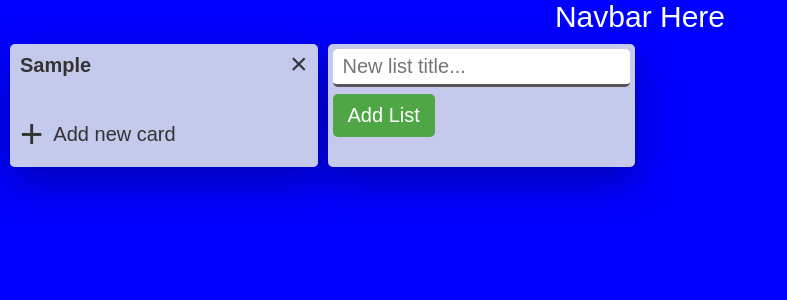
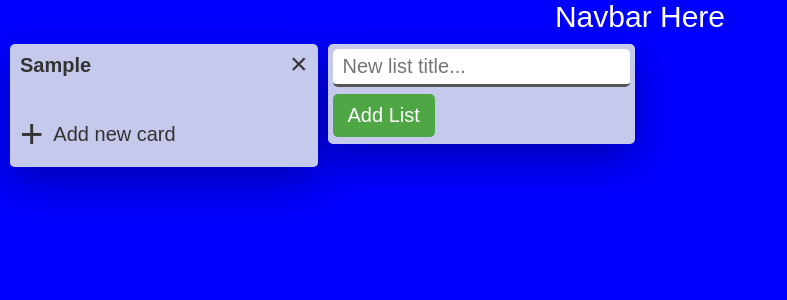
Before and after one commit to edjunma/v11-geckos-team-03, a React (Create React App) app: page / in a window 1280 px wide. Both pictures are taken after typing "Sample" into the empty fields and a click on the input "Add List". Shown: the top 300 px of the page, without its empty margins (0-787 px from the left). Built offline with nearby package versions, Linux system fonts and the light colour scheme.

Commit message:
Test height independence

```diff
--- a/src/components/AddList.js
+++ b/src/components/AddList.js
@@ -1,8 +1,30 @@
 import React from "react";
 
 class AddList extends React.Component {
-  state = { listTitle: "", inputValid: false, borderColor: "#555" };
+  constructor(props) {
+    super(props);
+    this.state = {
+      listTitle: "",
+      inputValid: false,
+      borderColor: "#555"
+      //spans: 0
+    };
+    //this.addListRef = React.createRef();
+  }
 
+  /*
+  componentDidMount() {
+    this.addListRef.current.addEventListener("load", this.setSpans);
+  }
+
+  setSpans = () => {
+    const height = this.addListRef.current.clientHeight;
+
+    const spans = Math.ceil(height / 10);
+
+    this.setState({ spans: spans });
+  };
+ */
   onFormSubmit = event => {
     event.preventDefault();
 
@@ -56,7 +78,11 @@ class AddList extends React.Component {
 
   render() {
     return (
-      <div className="addList">
+      <div
+        className="addList"
+        //ref={this.addListRef}
+        //style={{ gridRowEnd: `span ${this.state.spans}` }}
+      >
         <div className="addList__form">
           <form onSubmit={this.onFormSubmit} className="form">
             <div className="form__group">
--- a/src/components/List.js
+++ b/src/components/List.js
@@ -4,7 +4,32 @@ import Card from "./Card";
 import React from "react";
 
 class List extends React.Component {
-  state = { cards: [] };
+  constructor(props) {
+    super(props);
+    this.state = {
+      cards: []
+      //spans: 0
+    };
+    //this.listRef = React.createRef();
+  }
+  /*
+  // Element height handlers
+  componentDidMount() {
+    //this.setSpans();
+    //this.listRef.current.addEventListener("load", this.setSpans);
+    this.listRef.current.addEventListener("submit", this.setSpans);
+  }
+
+  setSpans = () => {
+    const height = this.listRef.current.clientHeight;
+    console.log(height);
+
+    const spans = Math.ceil(height / 20) + 1;
+    console.log(spans);
+
+    this.setState({ spans: spans });
+  };
+  */
 
   removeList = () => {
     this.props.remove(this.props.listTitle);
@@ -27,14 +52,18 @@ class List extends React.Component {
         <Card
           key={card.title}
           cardTitle={card.title}
-          //remove={this.removeList}
+          //remove={this.removeCard}
         />
       );
     });
 
   render() {
     return (
-      <div className="list">
+      <div
+        className="list"
+        //ref={this.listRef}
+        //style={{ gridRowEnd: `span ${this.state.spans}` }}
+      >
         <div className="list__remove" onClick={this.removeList}>
           &times;
         </div>
--- a/src/index.css
+++ b/src/index.css
@@ -21,12 +21,13 @@ body {
   padding: 1rem;
   display: grid;
   grid-template-columns: repeat(auto-fill, minmax(30rem, 1fr));
-  grid-gap: 1rem 1rem; }
+  grid-gap: 0 1rem; }
 
 .addList {
   border-radius: 0.5rem;
   background-color: #c5c9eb;
-  box-shadow: 0 1.5rem 4rem rgba(0, 0, 0, 0.3); }
+  box-shadow: 0 1.5rem 4rem rgba(0, 0, 0, 0.3);
+  height: 100px; }
   .addList__form {
     width: 100%; }
 
--- a/src/sass/components/_board.scss
+++ b/src/sass/components/_board.scss
@@ -3,13 +3,15 @@
 
   display: grid;
   grid-template-columns: repeat(auto-fill, minmax($list-width, 1fr));
-  grid-gap: 1rem 1rem;
+  grid-gap: 0 1rem;
+  //grid-auto-rows: 1rem;
 }
 
 .addList {
   border-radius: 0.5rem;
   background-color: $list-background;
   box-shadow: 0 1.5rem 4rem rgba(0, 0, 0, 0.3);
+  height: 100px;
 
   &__form {
     width: 100%;
```
